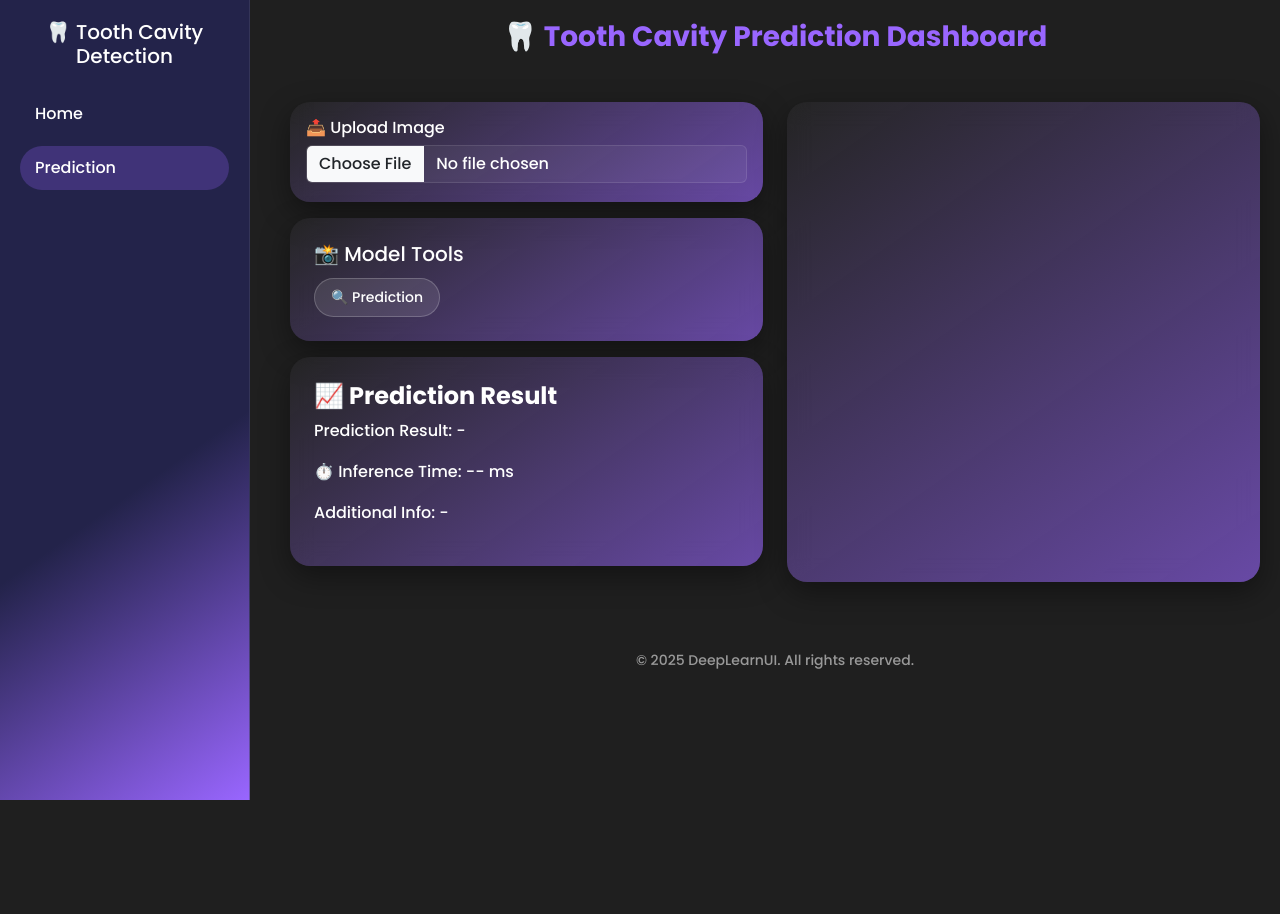
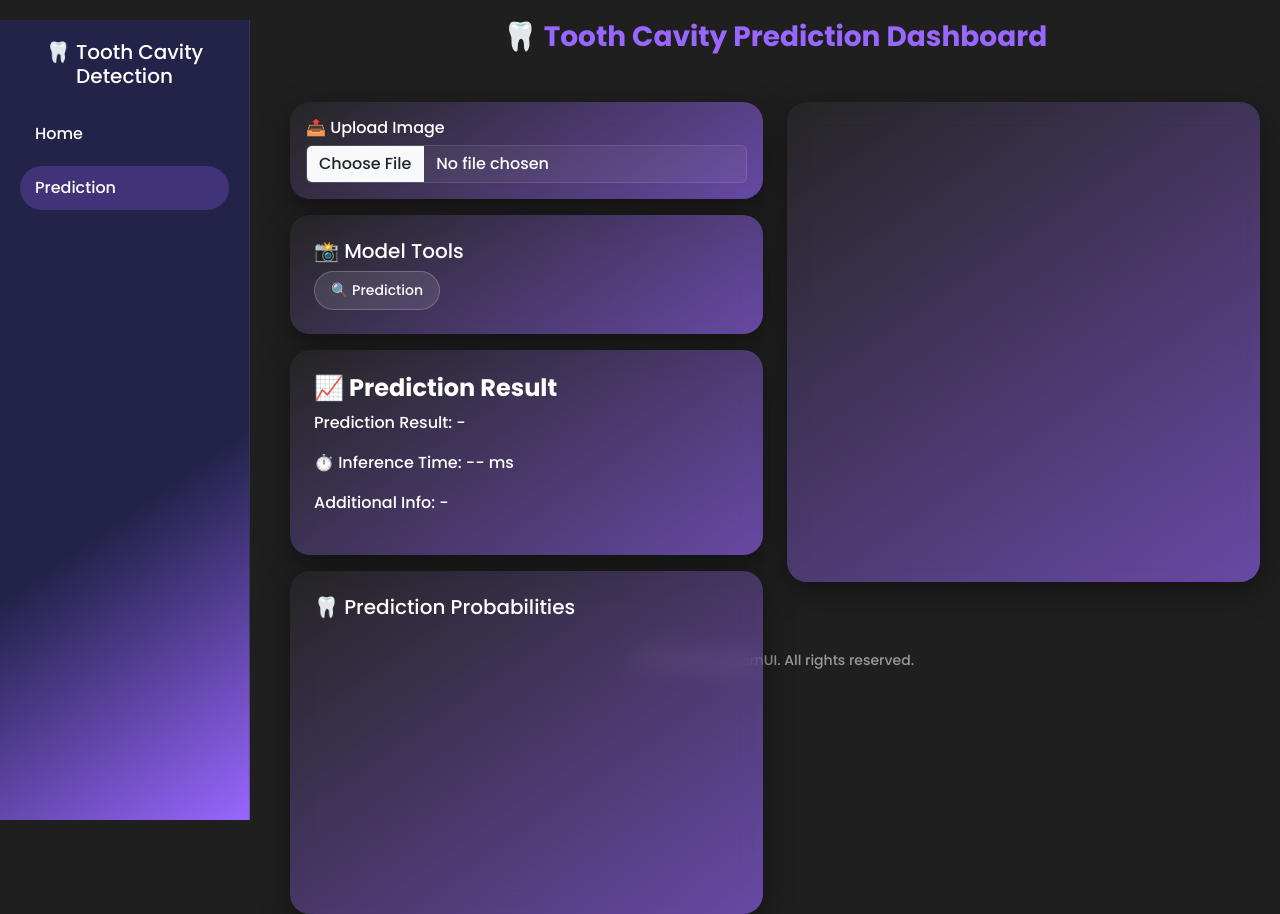
Before and after one commit to DanialSoleimany/YOLOv12-Tooth-Cavity-Detection, a Flask app: page / in a window 1280 px wide, after a click on "Prediction". Before the commit the page ends 800 px from the top, so only its background shows below. Run offline with Flask 3, Linux system fonts and the light colour scheme.

Commit message:
Add probability bar chart to prediction dashboard for annotated tooth results

```diff
--- a/templates/index.html
+++ b/templates/index.html
@@ -122,6 +122,11 @@
                 </div>
               </div>
             </div>
+            <!-- Probability Bar Chart -->
+            <div class="card p-4 mb-3 flex-grow-1">
+              <h5 class="mb-3">🦷 Prediction Probabilities</h5>
+              <canvas id="probabilityChart" height="180"></canvas>
+            </div>
           </div>
           <!-- RIGHT COLUMN: IMAGE DISPLAY -->
           <div class="col-lg-6">
@@ -142,6 +147,7 @@
   </div>
 
   <!-- JavaScript -->
+  <script src="https://cdn.jsdelivr.net/npm/chart.js"></script>
   <script>
     function previewImage(event) {
       const file = event.target.files[0];
@@ -174,6 +180,36 @@
       const fileInput = document.querySelector('input[name="image"]');
       fileInput.value = '';
     }
+
+    // Example: update chart with dummy data (replace with real prediction data)
+    function updateProbabilityChart(labels, probabilities) {
+      const ctx = document.getElementById('probabilityChart').getContext('2d');
+      if (window.probChart) window.probChart.destroy();
+      window.probChart = new Chart(ctx, {
+        type: 'bar',
+        data: {
+          labels: labels,
+          datasets: [{
+            label: 'Probability',
+            data: probabilities,
+            backgroundColor: '#9966ff',
+            borderRadius: 8,
+          }]
+        },
+        options: {
+          responsive: true,
+          plugins: {
+            legend: { display: false },
+            title: { display: false }
+          },
+          scales: {
+            y: { beginAtZero: true, max: 1 }
+          }
+        }
+      });
+    }
+    // Example usage (replace with real data after prediction):
+    // updateProbabilityChart(['Tooth 1', 'Tooth 2', 'Tooth 3'], [0.85, 0.42, 0.67]);
   </script>
 </body>
 </html>
```
